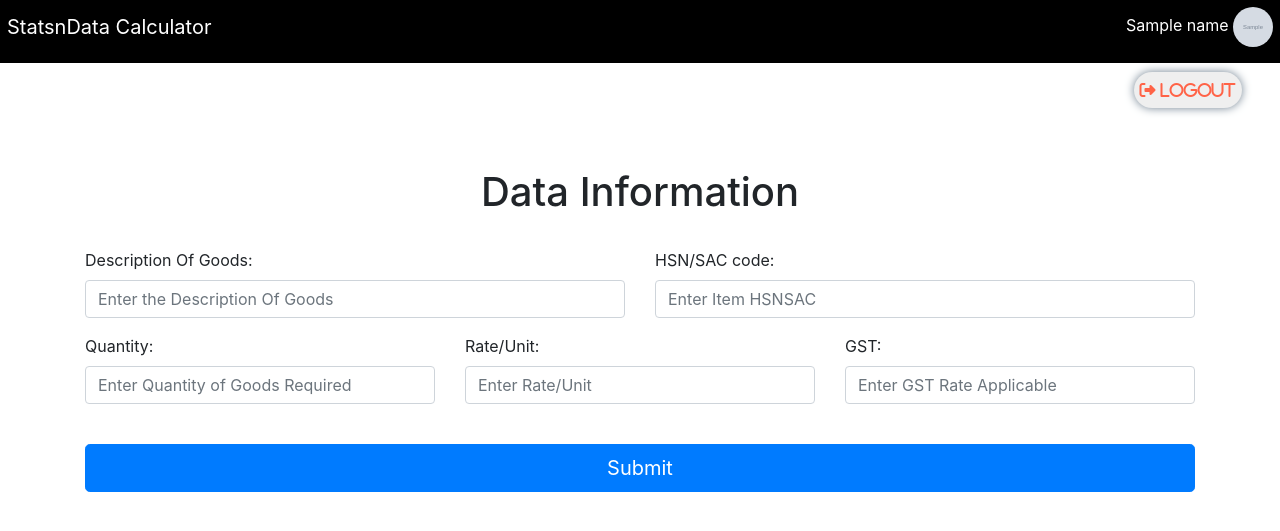
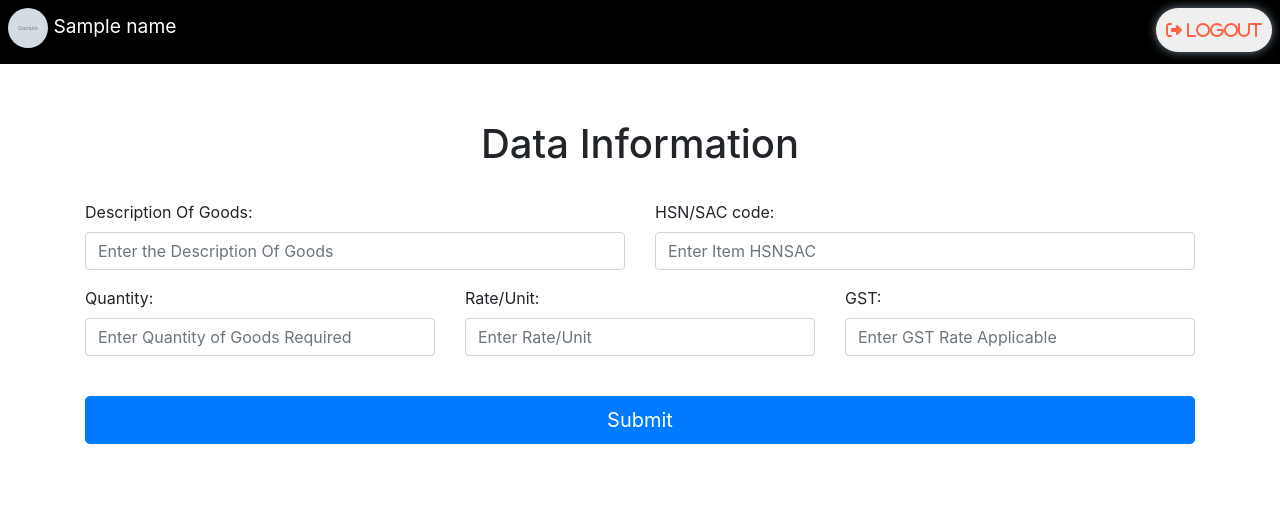
Before and after one commit to abhigyan98/StatsnDataBusinessCalculator, a Flask app: template templates/add.html in a window 1280 px wide. Shown: the top 531 px of the page. Run offline with Flask 2, Linux system fonts and the light colour scheme; the template is opened without the code that fills it: most values are stand-ins (such as "Sample title", 1, 10 or a date in 2020); grey boxes marked "Sample" are stand-in pictures; some libraries are stand-ins or nearby versions.

Commit message:
minor corrections to accounts

```diff
--- a/app.py
+++ b/app.py
@@ -6,10 +6,17 @@ import os
 
 
 app = Flask(__name__, static_url_path='')
+
+#In order to use session in flask you need to set the secret key in your application settings. secret key is a random key used to encrypt your cookies and save send them to the browser
 app.secret_key = 'this is a secret key'
 
+#set app root name into a variable
 APP_ROOT = os.path.dirname(os.path.abspath(__file__))
 
+#checking login.py and extracting email id as cookie
+#storing all data of paricular email specified into the user variable
+#storing into individual variables using user list
+#if cookie present in browser then go to getin.html else login.html
 @app.route("/")
 def index():
     if (request.cookies.get('email')):
@@ -21,6 +28,69 @@ def index():
     else:
         return redirect(url_for('login'))
 
+#function redirects to login.html
+@app.route("/login")
+def login():
+    return render_template("login.html")
+
+#from login.html data is taken and stored into email & password
+#user password takes password from db and checks with the form password if they are same
+#(important) create http response create
+#cookie is set using response(resp) object where 'email' is the title from cookie, email is the content from the form, and max_age is the time within which the cookie expires
+#returning the response object to everyone else password fails return to login
+@app.route("/getin",methods=["POST"])
+def getin():
+    email = request.form.get("email")
+    password = request.form.get("password")
+    userPassword = loginDB.getPasswordForLogin(email)
+
+    if(password == userPassword[0][0]):
+        resp = make_response(redirect(url_for('index')))
+        resp.set_cookie('email', email, max_age=60*60*24*7)
+        return resp
+    else:
+        return redirect(url_for('login'))
+
+
+@app.route("/signup")
+def signup():
+    return render_template("signup.html")
+
+#target variable stores the path to the profile images
+#taking data from form
+#else condition is not understood
+#.filename name retrive
+#.save() function saves the image in the desired path
+@app.route("/signup/user",methods=["POST"])
+def createUser():
+    target = APP_ROOT+'/static/profilePics'
+    name = request.form.get("name")
+    email = request.form.get("email")
+    password = request.form.get("password")
+    image = request.files.get("image")
+    image_filename = ""
+
+    if(image):
+        image_filename = image.filename
+        destination = "/".join([target,image_filename])
+        image.save(destination)
+    else:
+        image_filename = "img_avatar.png"
+
+    loginDB.createUser(email,name,password,image_filename)
+    return redirect(url_for('login'))
+
+#why no content in this cookie
+@app.route("/logout")
+def logout():
+    resp = make_response(redirect(url_for('login')))
+    resp.set_cookie('email', expires=0)
+    return resp
+
+#request.cookies.get pulls the email cookie from browser
+#all the below functions have requested cookie as if condition else redirected to login panel
+#reason being we remove access from entering website using the urls shown
+#hence removing un authorized access
 @app.route("/add")
 def add():
     if (request.cookies.get('email')):
@@ -59,21 +129,16 @@ def saveDetails():
             RatePerUnit = round(float(request.form.get("RatePerUnit")),2)
             Gst = round(float(request.form.get("Gst")),2)
 
-            TaxableValue = (RatePerUnit) * float(Qty)
+            TaxableValue = round(((RatePerUnit) * float(Qty)),2)
             totaltax = round((TaxableValue*(Gst))/100,2)
             Cgst=round(totaltax/2,2)
             Sgst=round(totaltax/2,2)
             TotalAmount = round((TaxableValue + totaltax),2)
             email = request.cookies.get('email')
-            #with sqlite3.connect("employee.db", check_same_thread=False) as con:
-            #cur = con.cursor()
-            #exist = cur.fetchone()
-            #cur.execute("INSERT into SnDA (DescriptionOfGoods, HSNSAC, Qty, RatePerUnit, Gst, TaxableValue, Cgst, Sgst, TotalAmount) values (?,?,?,?,?,?,?,?,?)", (DescriptionOfGoods,HSNSAC,Qty,RatePerUnit,Gst,TaxableValue,Cgst,Sgst,TotalAmount))
-            #con.commit()
+
             employeedb.addData(DescriptionOfGoods,HSNSAC,Qty,RatePerUnit,Gst,TaxableValue,Cgst,Sgst,TotalAmount,email)
             msg = "Data successfully Added"
             return render_template("success.html",msg = msg,email=email,name=name,image=image)
-
         else:
             msg = "We can not add the Data to the list"
             return render_template("success.html",msg = msg,email=email,name=name,image=image)
@@ -88,11 +153,7 @@ def view():
         email = user[0][0]
         name = user[0][1]
         image = user[0][3]
-        #con = sqlite3.connect("employee.db")
-        #con.row_factory = sqlite3.Row
-        #cur = con.cursor()
-        #cur.execute("select DescriptionOfGoods, HSNSAC, Qty, RatePerUnit, Gst, TaxableValue, Cgst, Sgst, TotalAmount from SnDA")
-        #cur.execute("select * from SnDA")
+
         rows = employeedb.viewData(request.cookies.get('email'))
         return render_template("view.html",rows = rows,email=email,name=name,image=image)
     else:
@@ -117,7 +178,7 @@ def deleterecord(row_id):
 def getdata(row_id):
     if (request.cookies.get('email')):
         user = loginDB.getUser(request.cookies.get('email'))
-        email = user[0][0]
+        #email = user[0][0]
         name = user[0][1]
         image = user[0][3]
         data = employeedb.getdata(row_id)
@@ -140,10 +201,7 @@ def editDetails(eid):
         RatePerUnit = round(float(request.form.get("RatePerUnit")),2)
         Gst = round(float(request.form.get("Gst")),2)
 
-        #cgst = gst/2
-        #sgst = gst/2
-
-        TaxableValue = (RatePerUnit) * float(Qty)
+        TaxableValue = round(((RatePerUnit) * float(Qty)),2)
         totaltax = round((TaxableValue*(Gst))/100,2)
         Cgst=round(totaltax/2,2)
         Sgst=round(totaltax/2,2)
@@ -152,62 +210,10 @@ def editDetails(eid):
 
         employeedb.edit(eid,DescriptionOfGoods,HSNSAC,Qty,RatePerUnit,Gst,TaxableValue,Cgst,Sgst,TotalAmount,email)
         return render_template("success.html",msg = msg, email=email, name=name, image=image)
-        #else:
-        #    msg = "We can not add the Data to the list"
-        #    return render_template("success.html",msg = msg)
     else:
         return redirect(url_for('login'))
 
 
-@app.route("/signup")
-def signup():
-    return render_template("signup.html")
-
-
-@app.route("/signup/user",methods=["POST"])
-def createUser():
-    target = APP_ROOT+'/static/profilePics'
-    name = request.form.get("name")
-    email = request.form.get("email")
-    password = request.form.get("password")
-    image = request.files.get("image")
-    image_filename = ""
-
-    if(image):
-        image_filename = image.filename
-        destination = "/".join([target,image_filename])
-        image.save(destination)
-    else:
-        image_filename = "img_avatar.png"
-
-    loginDB.createUser(email,name,password,image_filename)
-    return redirect(url_for('login'))
-
-
-
-@app.route("/login")
-def login():
-    return render_template("login.html")
-
-
-@app.route("/getin",methods=["POST"])
-def getin():
-    email = request.form.get("email")
-    password = request.form.get("password")
-    userPassword = loginDB.getPasswordForLogin(email)
-
-    if(password == userPassword[0][0]):
-        resp = make_response(redirect(url_for('index')))
-        resp.set_cookie('email', email, max_age=60*60*24*7)
-        return resp
-    else:
-        return redirect(url_for('login'))
-
-@app.route("/logout")
-def logout():
-    resp = make_response(redirect(url_for('login')))
-    resp.set_cookie('email', expires=0)
-    return resp
 
 
 if __name__ == "__main__":
--- a/templates/getin.html
+++ b/templates/getin.html
@@ -25,7 +25,7 @@
         crossorigin="anonymous"></script>
     <script src="https://kit.fontawesome.com/a076d05399.js"></script>
     <link rel="manifest" href="/manifest.json"  crossorigin="use-credentials" >
-    <title> Home </title>
+    <title> Home</title>
     <script>
         if (location.hostname === 'statsndatabusiness.herokuapp.com' && location.protocol !== 'https:') {
             location.href = location.href.replace('http:', 'https:')
@@ -70,20 +70,20 @@
         }
         #logout{
             float: right;
-            margin-right: 3%;
+            margin-right: 0%;
             -moz-border-radius: 30px;
             -webkit-border-radius: 30px;
             border-radius: 30px;
             border: none;
             box-shadow: 0px 0px 10px 0px slategray;
-            padding: 6px;
+            padding: 10px;
         }
     </style>
 </head>
 
 <body>
 
-    <div style="" class="mainDiv">
+    <div  class="mainDiv">
         <!--
 
         <div class="">
@@ -108,20 +108,20 @@
         </div> -->
 
         <nav id="navbar">
-            <div class="" style="padding: 7px;">
-                <a class="navbar-brand" style="color: white;" href="/">StatsnData Calculator</a>
+            <div class="" style="padding: 8px;">
+                <!--<a class="navbar-brand" style="color: white;" href="/">StatsnData Calculator</a>-->
                 <!--<a class="nav-link" href="#"><img class="img-fluid rounded-circle"
                     src="//placehold.it/120/ccff00" id="avatar">StatsnData</a>-->
-                    <a href="#">
-                        <p style="color: white; float:right;">{{ name }}  <img class="" src="/profilePics/{{ image }}" id="avatar"></p>
+                    <a href="/">
+                        <p style="color: white; float:left; font-size: larger;"><img class="" src="/profilePics/{{ image }}" id="avatar"> {{ name }} </p>                    </a>
+                    <a href="/logout">
+                        <button id="logout"><i class="fas fa-sign-out-alt" style="color: tomato;"> Logout</i></button>
                     </a>
             </div>
         </nav>
-        <br><br><br>
-        <a href="/logout">
-            <button id="logout"><i class="fas fa-sign-out-alt" style="color: tomato;"> Logout</i></button>
-        </a>
-        <br><br><br>
+        <br><br>
+
+        <br><br>
         {% block content %}
         <div style="background:transparent !important" class="jumbotron">
 
--- a/templates/login.html
+++ b/templates/login.html
@@ -98,6 +98,7 @@
                     <br>
                 </div>
                 <div id="login-details" class="text-center">
+                    <!--(action="/getin) spcifies that form submision results into getin function activation-->
                     <form action="/getin" method="post">
                         <input type="text" name="email" id="email" placeholder="email"
                             required="true"><br><br><br>
@@ -113,9 +114,9 @@
         </div>
         <br><br>
         <div class="text-center">
-            <h5>New User? <a href="signup">Sign Up</a></h5>
+            <h5>New User? <a href="/signup">Sign Up</a></h5>
             <h5>-- O --</h5>
-            <h5><a href="/forgot">Forgot Password?</a></h5>
+            <!--<h5><a href="/forgot">Forgot Password?</a></h5>-->
         </div>
 
     </div>
--- a/templates/signup.html
+++ b/templates/signup.html
@@ -190,7 +190,7 @@
 
             <div class="container" style="background-color:#f1f1f1">
                 <button type="reset" class="cancelbtn">Reset</button>
-                <span class="psw">Forgot <a href="#">password?</a></span>
+                <!--<span class="psw">Forgot <a href="#">password?</a></span>-->
             </div>
         </form>
     </div>
```
Also changed, not shown: employee.db, static/profilePics/Tulips.jpg (added).
